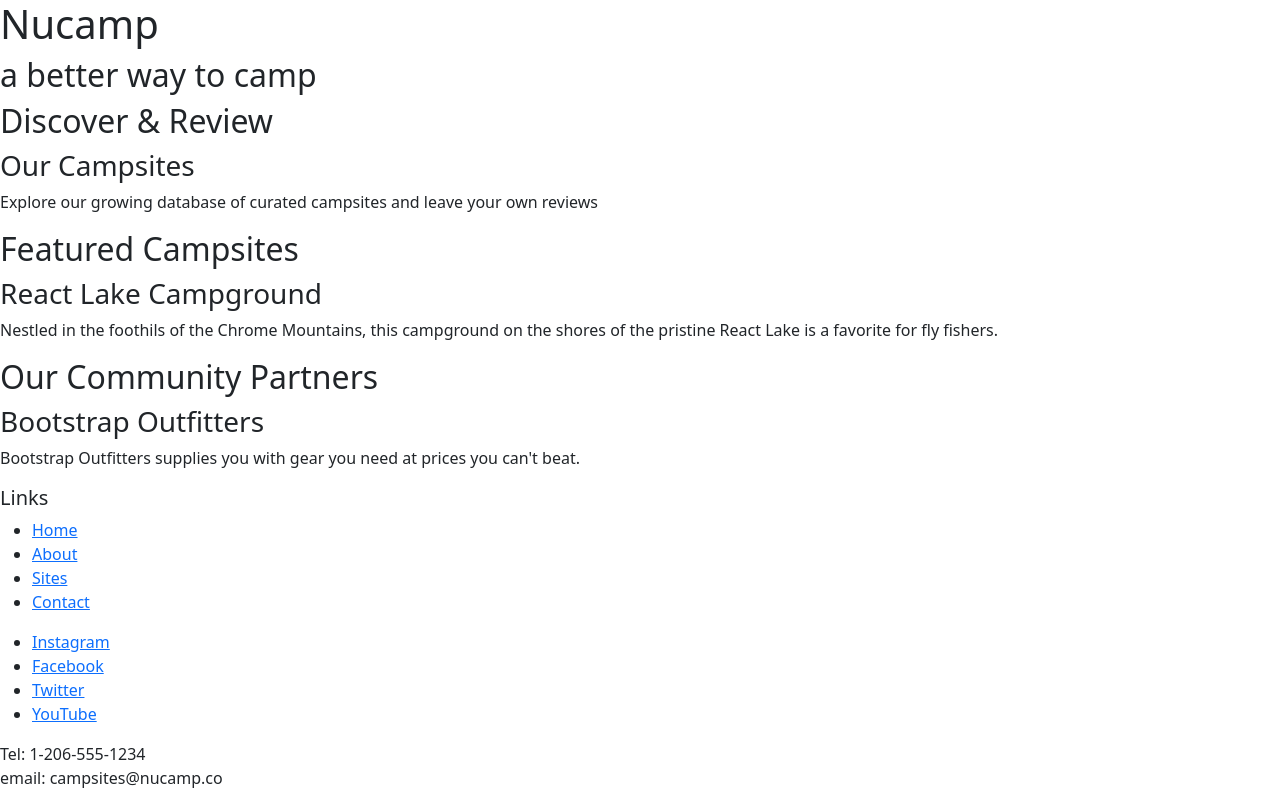
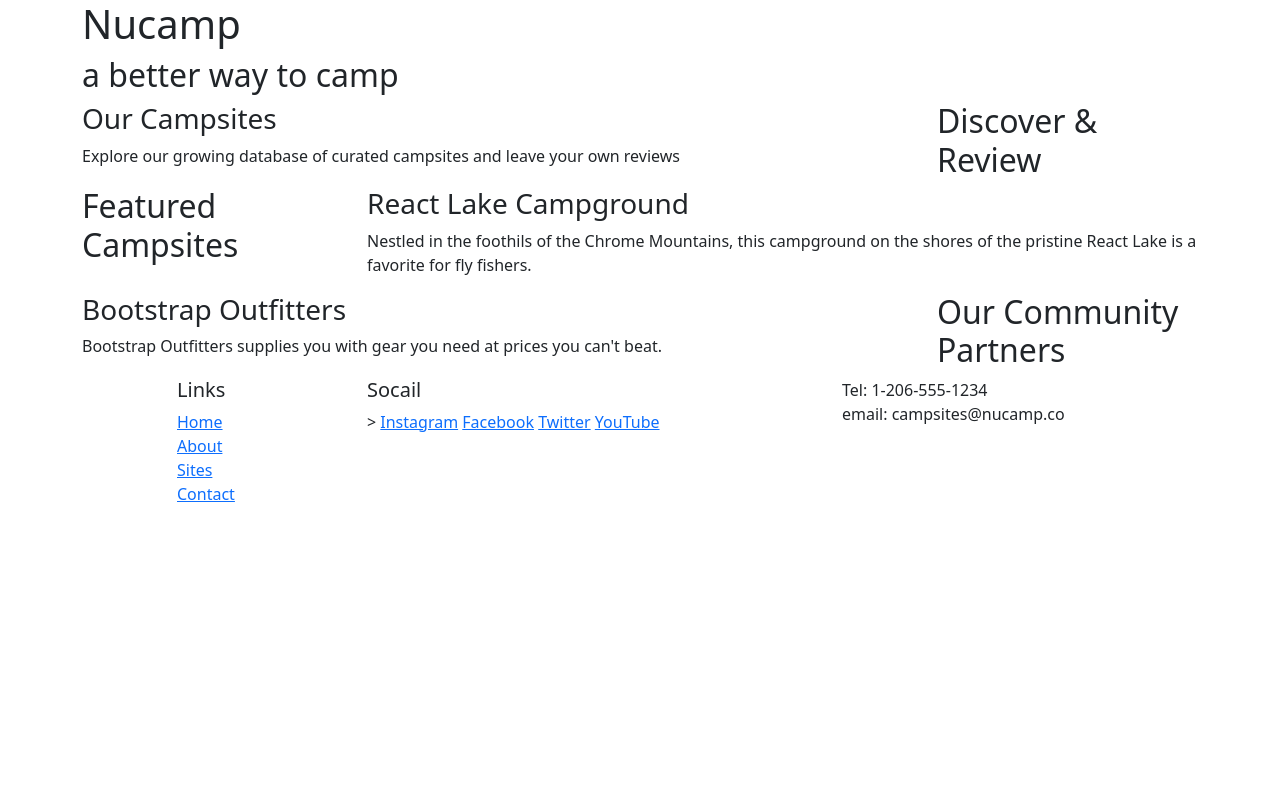
Before and after one commit to TravisMcGray/my-homepage-project, a plain HTML site: page index.html in a window 1280 px wide. Drawn offline with nearby package versions, Linux system fonts and the light colour scheme.

Commit message:
Bootstrap grid

```diff
--- a/index.html
+++ b/index.html
@@ -14,60 +14,80 @@
 
         <!-- header -->
          <header>
-            <div>
+            <div class="container">
+                <div class="row">
+                    <div class="col">
                         <h1>Nucamp</h1>
                         <h2>a better way to camp</h2>
+                    </div>
+                </div>
             </div>
          </header>
 
          <!-- main section -->
-         <main>
+         <main class="container">
 
             <!-- discover section -->
-             <section>
+             <section class="row">
+                <div class="col-sm-4 col-md-3 order-sm-last">
                     <h2>Discover & Review</h2>
+                </div>
+                    <div class="col">
                         <h3>Our Campsites</h3>
                         <p>Explore our growing database of curated campsites and leave your own reviews</p>
+                    </div>
+                </div>
              </section>
 
              <!-- feature section -->
-            <section>
+            <section class="row">
+                <div class="col-sm-4 col-md-3">
                     <h2>Featured Campsites</h2>
+                </div>
+                <div class="col">
                     <h3>React Lake Campground</h3>
                     <p>Nestled in the foothils of the Chrome Mountains, this campground on the shores of the pristine React Lake is a favorite for fly fishers.</p>
+                </div>
             </section>
 
             <!-- partner section -->
-             <section>
+             <section class="row">
+                <div class="col-sm-4 col-md-3 order-sm-last">
                     <h2>Our Community Partners</h2>
+                </div>
+                <div class="col">
                     <h3>Bootstrap Outfitters</h3>
                     <p>Bootstrap Outfitters supplies you with gear you need at prices you can't beat.</p>
+                </div>
              </section>
 
          </main>
 
          <!-- footer -->
         <footer>
-            <div>
+            <div class="container">
+                <div class="row">
+                    <div class="col-4 col-sm-2 offset-1">
                         <h5>Links</h5>
-                <ul>
+                        <ul class="list-unstyled">
                             <li><a href="#">Home</a></li>
                             <li><a href="#">About</a></li>
                             <li><a href="#">Sites</a></li>
                             <li><a href="#">Contact</a></li>
                         </ul>
                     </div>
-            <div>
-                <ul>
-                    <li><a href="http://instagram.com/">Instagram</a></li>
-                    <li><a href="http://facebook.com">Facebook</a></li>
-                    <li><a href="http://twitter.com">Twitter</a></li>
-                    <li><a href="http;//youtube.com">YouTube</a></li>
-                </ul>
+                    <div class="col-6 col-sm-5">
+                        <h5>Socail</h5>>
+                        <a href="http://instagram.com/">Instagram</a></li>
+                        <a href="http://facebook.com">Facebook</a></li>
+                        <a href="http://twitter.com">Twitter</a></li>
+                        <a href="http;//youtube.com">YouTube</a></li>
                     </div>
-            <div>
+                    <div class="col-sm-4">
                         Tel: 1-206-555-1234<br />
                         email: campsites@nucamp.co
+                    </div>
+                </div>
             </div>
         </footer>
 
```
Lines whose indentation alone changed are shown as unchanged.
